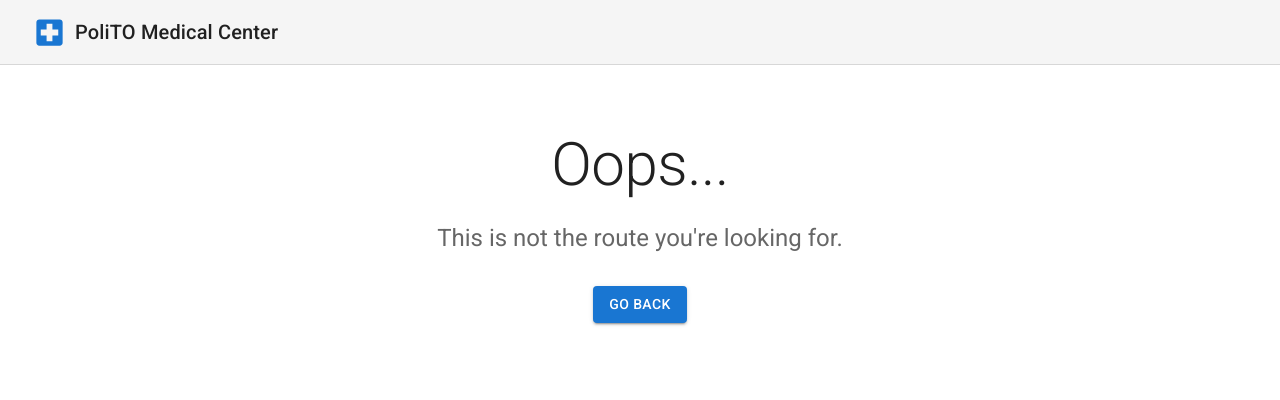
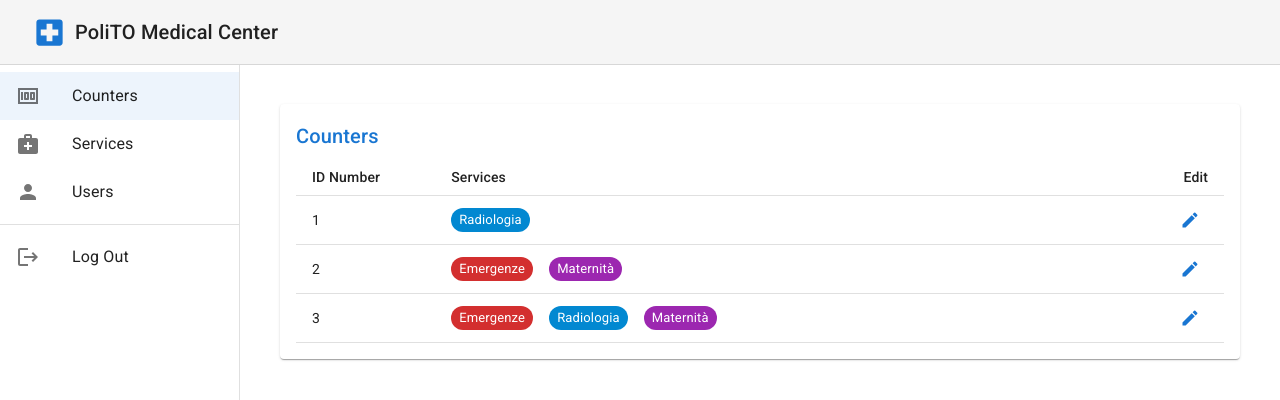
Before and after one commit to lennygir/polito-se2-23-02, a React (Vite) app in the folder client/: page /admin/counters in a window 1280 px wide. Shown: the top 400 px of the page. Built offline with nearby package versions, Linux system fonts and the light colour scheme.

Commit message:
feat: admin counters table

```diff
--- a/client/src/App.jsx
+++ b/client/src/App.jsx
@@ -1,4 +1,5 @@
 import CssBaseline from "@mui/material/CssBaseline";
+import { useState } from "react";
 import { BrowserRouter, Routes, Route } from "react-router-dom";
 import AdminPage from "./routes/AdminPage";
 import ClientPage from "./routes/ClientPage";
@@ -6,6 +7,7 @@ import ErrorPage from "./routes/ErrorPage";
 import LandingPage from "./routes/LandingPage";
 import OfficerPage from "./routes/OfficerPage";
 import RootPage from "./routes/RootPage";
+import CountersTable from "./components/CountersTable";
 
 function App() {
   return (
@@ -17,11 +19,17 @@ function App() {
 }
 
 function Main() {
+  const [user, setUser] = useState("");
+
   return (
     <Routes>
-      <Route path="/" element={<RootPage />}>
-        <Route index element={<LandingPage />} />
-        <Route path="admin" element={<AdminPage />} />
+      <Route path="/" element={<RootPage user={user} setUser={setUser} />}>
+        <Route index element={<LandingPage setUser={setUser} />} />
+        <Route path="admin" element={<AdminPage setUser={setUser} />}>
+          <Route index path="counters" element={<CountersTable />} />
+          <Route path="services" />
+          <Route path="users" />
+        </Route>
         <Route path="officer/:officerId" element={<OfficerPage />} />
         <Route path="client" element={<ClientPage />} />
         <Route path="*" element={<ErrorPage />} />
--- /dev/null
+++ b/client/src/components/CountersTable.jsx
@@ -0,0 +1,84 @@
+import {
+  Chip,
+  Grid,
+  IconButton,
+  Paper,
+  Stack,
+  Table,
+  TableBody,
+  TableCell,
+  TableHead,
+  TableRow,
+} from "@mui/material";
+import EditIcon from "@mui/icons-material/Edit";
+import Title from "./Title";
+
+const rows = [
+  {
+    id: 1,
+    date: "24/10/2023",
+    services: [{ id: 2, name: "Radiologia", color: "info" }],
+  },
+  {
+    id: 2,
+    date: "25/10/2023",
+    services: [
+      { id: 1, name: "Emergenze", color: "error" },
+      { id: 3, name: "Maternità", color: "secondary" },
+    ],
+  },
+  {
+    id: 3,
+    date: "26/10/2023",
+    services: [
+      { id: 1, name: "Emergenze", color: "error" },
+      { id: 2, name: "Radiologia", color: "info" },
+      { id: 3, name: "Maternità", color: "secondary" },
+    ],
+  },
+];
+
+export default function CountersTable(props) {
+  return (
+    <Grid container spacing={3} sx={{ pt: 13, pl: 35, pr: 5 }}>
+      <Grid item xs={15}>
+        <Paper sx={{ p: 2, display: "flex", flexDirection: "column" }}>
+          <Title text="Counters" />
+          <Table size="small">
+            <TableHead>
+              <TableRow>
+                <TableCell width="15%">ID Number</TableCell>
+                <TableCell>Services</TableCell>
+                <TableCell align="right">Edit</TableCell>
+              </TableRow>
+            </TableHead>
+            <TableBody>
+              {rows.map((row) => (
+                <TableRow key={row.id}>
+                  <TableCell>{row.id}</TableCell>
+                  <TableCell>
+                    <Stack direction="row" spacing={2}>
+                      {row.services.map((service) => (
+                        <Chip
+                          key={service.id}
+                          color={service.color}
+                          size="small"
+                          label={service.name}
+                        />
+                      ))}
+                    </Stack>
+                  </TableCell>
+                  <TableCell align="right">
+                    <IconButton aria-label="edit">
+                      <EditIcon fontSize="small" color="primary" />
+                    </IconButton>
+                  </TableCell>
+                </TableRow>
+              ))}
+            </TableBody>
+          </Table>
+        </Paper>
+      </Grid>
+    </Grid>
+  );
+}
--- a/client/src/components/NavBar.jsx
+++ b/client/src/components/NavBar.jsx
@@ -2,14 +2,17 @@ import { AppBar, IconButton, Toolbar, Typography } from "@mui/material";
 import LocalHospitalIcon from "@mui/icons-material/LocalHospital";
 import { Link } from "react-router-dom";
 
-export default function NavBar() {
+export default function NavBar(props) {
   return (
     <div id="navbar-page">
       <AppBar
-        position="static"
+        position="fixed"
         color="default"
         elevation={0}
-        sx={{ borderBottom: (theme) => `1px solid ${theme.palette.divider}` }}
+        sx={{
+          borderBottom: (theme) => `1px solid ${theme.palette.divider}`,
+          zIndex: (theme) => theme.zIndex.drawer + 1,
+        }}
       >
         <Toolbar sx={{ flexWrap: "wrap" }}>
           <Link to={"/"}>
@@ -18,6 +21,7 @@ export default function NavBar() {
               disableRipple
               disableFocusRipple
               disableTouchRipple
+              onClick={() => props.setUser("")}
             >
               <LocalHospitalIcon fontSize="large" />
             </IconButton>
@@ -25,6 +29,9 @@ export default function NavBar() {
           <Typography variant="h6" color="inherit" noWrap sx={{ flexGrow: 1 }}>
             PoliTO Medical Center
           </Typography>
+          <Typography variant="h6" color="text.secondary">
+            {props.user !== "" ? `Logged in as ${props.user}` : null}
+          </Typography>
         </Toolbar>
       </AppBar>
     </div>
--- /dev/null
+++ b/client/src/components/Title.jsx
@@ -0,0 +1,9 @@
+import Typography from "@mui/material/Typography";
+
+export default function Title(props) {
+  return (
+    <Typography component="h2" variant="h6" color="primary" gutterBottom>
+      {props.text}
+    </Typography>
+  );
+}
--- a/client/src/routes/AdminPage.jsx
+++ b/client/src/routes/AdminPage.jsx
@@ -1,3 +1,98 @@
-export default function AdminPage() {
-  return <div id="admin-page"></div>;
+import {
+  Box,
+  Container,
+  Divider,
+  Drawer,
+  Grid,
+  List,
+  ListItem,
+  ListItemButton,
+  ListItemIcon,
+  ListItemText,
+  Paper,
+  Toolbar,
+} from "@mui/material";
+
+import MedicalServicesIcon from "@mui/icons-material/MedicalServices";
+import MoneyIcon from "@mui/icons-material/Money";
+import PersonIcon from "@mui/icons-material/Person";
+import LogoutIcon from "@mui/icons-material/Logout";
+
+import { Link, Outlet } from "react-router-dom";
+import { useState } from "react";
+
+const tabs = [
+  {
+    name: "Counters",
+    icon: <MoneyIcon />,
+    url: "counters",
+  },
+  {
+    name: "Services",
+    icon: <MedicalServicesIcon />,
+    url: "services",
+  },
+  {
+    name: "Users",
+    icon: <PersonIcon />,
+    url: "users",
+  },
+];
+
+export default function AdminPage(props) {
+  const [selectedTab, setSelectedTab] = useState(0);
+
+  return (
+    <div id="admin-page">
+      <Drawer
+        variant="permanent"
+        sx={{
+          width: 240,
+          flexShrink: 0,
+          [`& .MuiDrawer-paper`]: {
+            width: 240,
+            boxSizing: "border-box",
+          },
+        }}
+      >
+        <Toolbar />
+        <Box sx={{ overflow: "auto" }}>
+          <List component="nav">
+            {tabs.map((tab, index) => (
+              <ListItem key={tab.name} disablePadding>
+                <ListItemButton
+                  component={Link}
+                  to={tab.url}
+                  selected={index === selectedTab}
+                  onClick={() => setSelectedTab(index)}
+                >
+                  <ListItemIcon>{tab.icon}</ListItemIcon>
+                  <ListItemText primary={tab.name} />
+                </ListItemButton>
+              </ListItem>
+            ))}
+          </List>
+          <Divider />
+          <List>
+            <ListItem key="Log Out" disablePadding>
+              <ListItemButton
+                component={Link}
+                to="/"
+                onClick={() => {
+                  props.setUser("");
+                  setSelectedTab(0);
+                }}
+              >
+                <ListItemIcon>
+                  <LogoutIcon />
+                </ListItemIcon>
+                <ListItemText primary="Log Out" />
+              </ListItemButton>
+            </ListItem>
+          </List>
+        </Box>
+      </Drawer>
+      <Outlet />
+    </div>
+  );
 }
--- a/client/src/routes/ErrorPage.jsx
+++ b/client/src/routes/ErrorPage.jsx
@@ -8,7 +8,7 @@ export default function ErrorPage() {
         disableGutters
         maxWidth="sm"
         component="main"
-        sx={{ pt: 8, pb: 6 }}
+        sx={{ pt: 20, pb: 6 }}
       >
         <Grid
           container
--- a/client/src/routes/LandingPage.jsx
+++ b/client/src/routes/LandingPage.jsx
@@ -17,36 +17,36 @@ import { Link } from "react-router-dom";
 
 const roles = [
   {
-    title: "Officer",
+    name: "Officer",
     buttonText: "Get Started",
     buttonVariant: "outlined",
     route: "/officer",
     icon: <LocalPoliceIcon sx={{ height: 60, width: 60 }} />,
   },
   {
-    title: "Client",
+    name: "Client",
     buttonText: "Get Started",
     buttonVariant: "contained",
     route: "/client",
     icon: <PersonAddAlt1Icon sx={{ height: 60, width: 60 }} />,
   },
   {
-    title: "Admin",
+    name: "Admin",
     buttonText: "Get Started",
     buttonVariant: "outlined",
-    route: "/admin",
+    route: "/admin/counters",
     icon: <SettingsIcon sx={{ height: 60, width: 60 }} />,
   },
 ];
 
-export default function LandingPage() {
+export default function LandingPage(props) {
   return (
     <div id="landing-page">
       <Container
         disableGutters
         maxWidth="sm"
         component="main"
-        sx={{ pt: 8, pb: 6 }}
+        sx={{ pt: 20, pb: 6 }}
       >
         <Typography
           component="h1"
@@ -70,10 +70,10 @@ export default function LandingPage() {
       <Container maxWidth="md" component="main">
         <Grid container spacing={5} alignItems="flex-end">
           {roles.map((role) => (
-            <Grid item key={role.title} xs={12} md={4}>
+            <Grid item key={role.name} xs={12} md={4}>
               <Card>
                 <CardHeader
-                  title={role.title}
+                  title={role.name}
                   titleTypographyProps={{ align: "center" }}
                   sx={{
                     backgroundColor: (theme) =>
@@ -99,6 +99,7 @@ export default function LandingPage() {
                     to={role.route}
                     fullWidth
                     variant={role.buttonVariant}
+                    onClick={() => props.setUser(role.name)}
                   >
                     {role.buttonText}
                   </Button>
--- a/client/src/routes/RootPage.jsx
+++ b/client/src/routes/RootPage.jsx
@@ -1,10 +1,10 @@
 import { Outlet } from "react-router-dom";
 import NavBar from "../components/NavBar";
 
-export default function RootPage() {
+export default function RootPage(props) {
   return (
     <div id="root-page">
-      <NavBar />
+      <NavBar user={props.user} setUser={props.setUser} />
       <Outlet />
     </div>
   );
```
